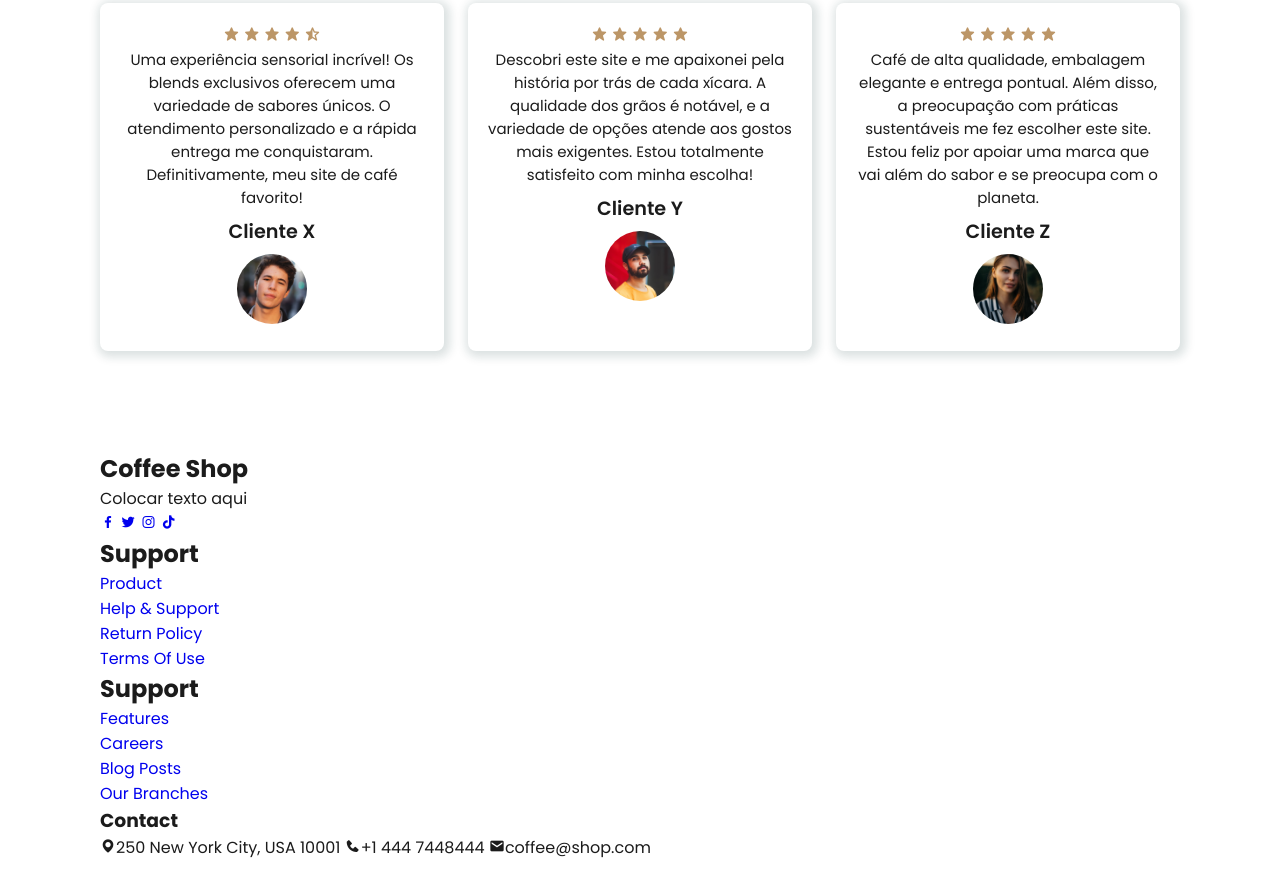
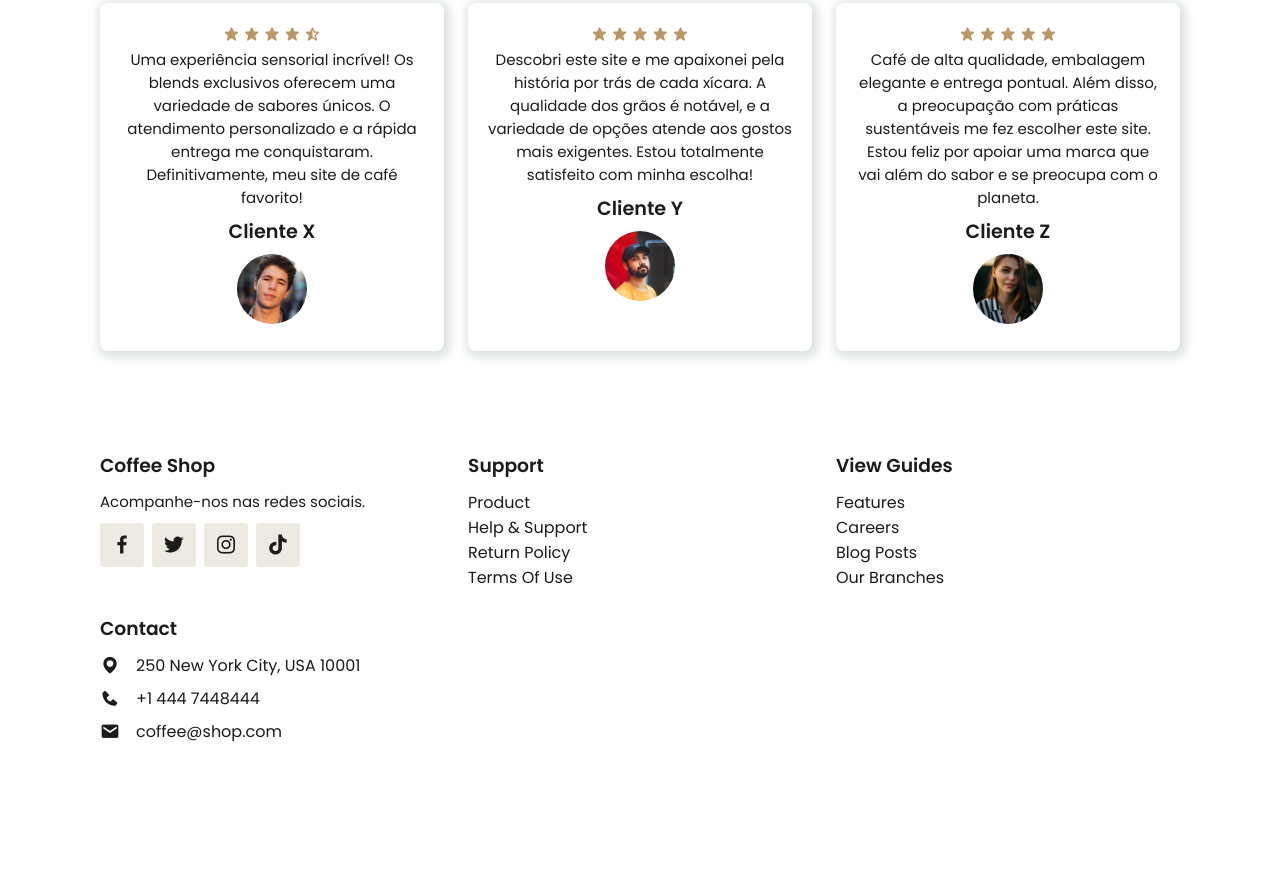
Before and after one commit to Isab3le/Website-Cafe, a plain HTML site: page index.html in a window 1280 px wide. Shown: the part 2260-3156 px from the top of the page. After the commit the page ends 3054 px from the top, so only its background shows below. Drawn offline with nearby package versions, Linux system fonts and the light colour scheme.

Commit message:
add staged changes

```diff
--- a/index.html
+++ b/index.html
@@ -173,8 +173,8 @@
 
     <section class="footer">
       <div class="footer-box">
-        <h2>Coffee Shop</h2>
-        <p>Colocar texto aqui</p>
+        <h3>Coffee Shop</h3>
+        <p>Acompanhe-nos nas redes sociais.</p>
         <div class="social">
           <a href="#"><i class='bx bxl-facebook'></i></a>
           <a href="#"><i class='bx bxl-twitter'></i></a>
@@ -184,7 +184,7 @@
       </div>
 
       <div class="footer-box">
-        <h2>Support</h2>
+        <h3>Support</h3>
         <li><a href="#">Product</a></li>
         <li><a href="#">Help & Support</a></li>
         <li><a href="#">Return Policy</a></li>
@@ -192,7 +192,7 @@
       </div>
 
       <div class="footer-box">
-        <h2>Support</h2>
+        <h3>View Guides</h3>
         <li><a href="#">Features</a></li>
         <li><a href="#">Careers</a></li>
         <li><a href="#">Blog Posts</a></li>
--- a/style.css
+++ b/style.css
@@ -289,3 +289,68 @@ header {
   background: var(--second-color);
   transition: 0.2s all linear;
 }
+
+.footer {
+  display: grid;
+  grid-template-columns: repeat(auto-fit, minmax(280px, auto));
+  gap: 1.5rem;
+}
+
+.footer-box h2 {
+  font-size: 1.2rem;
+  font-weight: 600;
+  margin-bottom: 10px;
+}
+
+.footer-box p {
+  font-size: 0.938rem;
+  margin-bottom: 10px;
+}
+
+.social {
+  display: flex;
+  align-items: center;
+  column-gap: 0.5rem;
+}
+
+.social a .bx {
+font-size: 24px;
+color: var(--text-color);
+padding: 10px;
+background: var(--second-color);
+border-radius: 0.2rem;
+}
+
+.social a .bx:hover {
+  background: var(--main-color);
+  color: var(--bg-color);
+}
+
+.footer-box h3 {
+  font-weight: 600;
+  margin-bottom: 10px;
+}
+
+.footer-box li a {
+  color: var(--text-color);
+}
+
+.footer-box li a:hover {
+  color: var(--main-color);
+}
+
+.contact {
+  display: flex;
+  flex-direction: column;
+  row-gap: 0.5rem;
+}
+
+.contact span {
+  display: flex;
+  align-items: center;
+}
+
+.contact i {
+  font-size: 20px;
+  margin-right: 1rem;
+}
```
